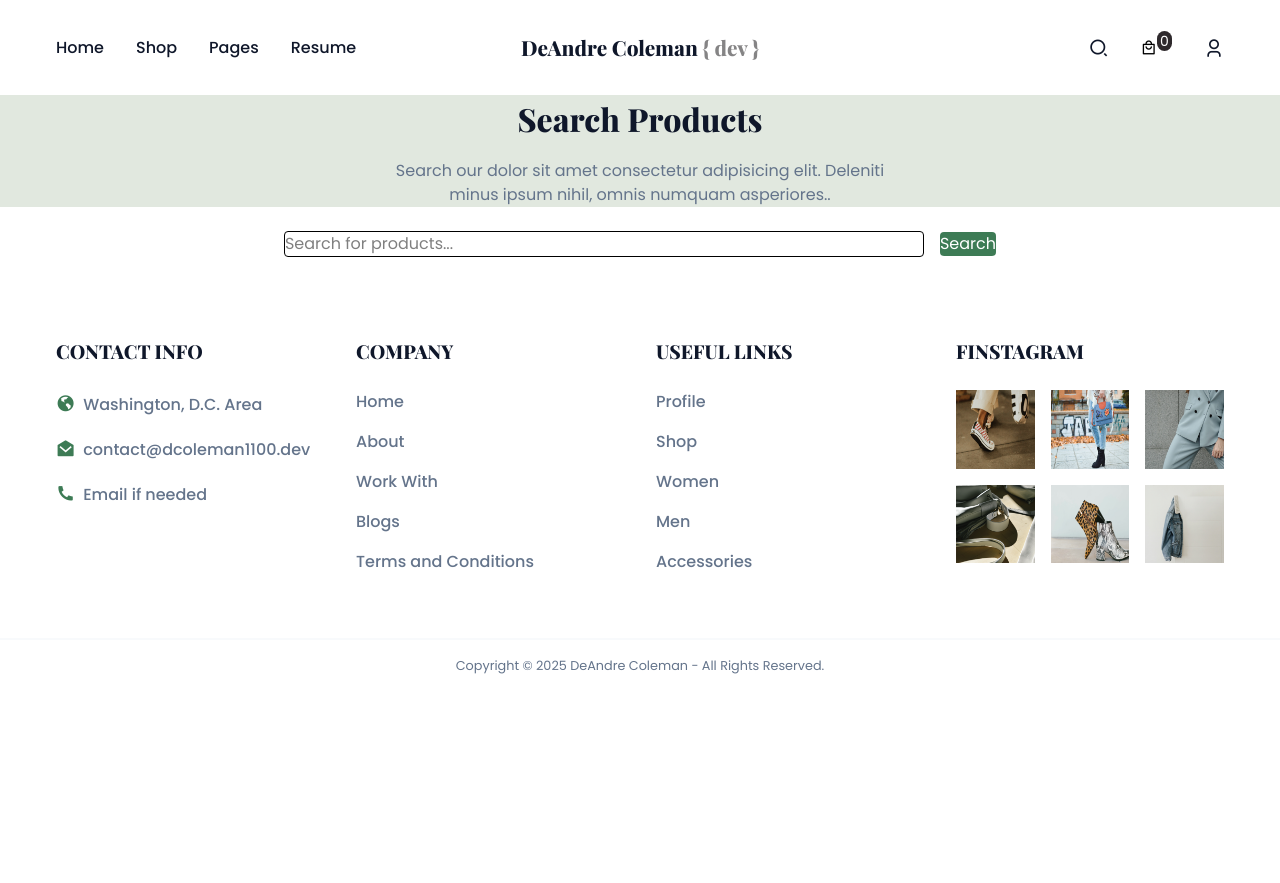
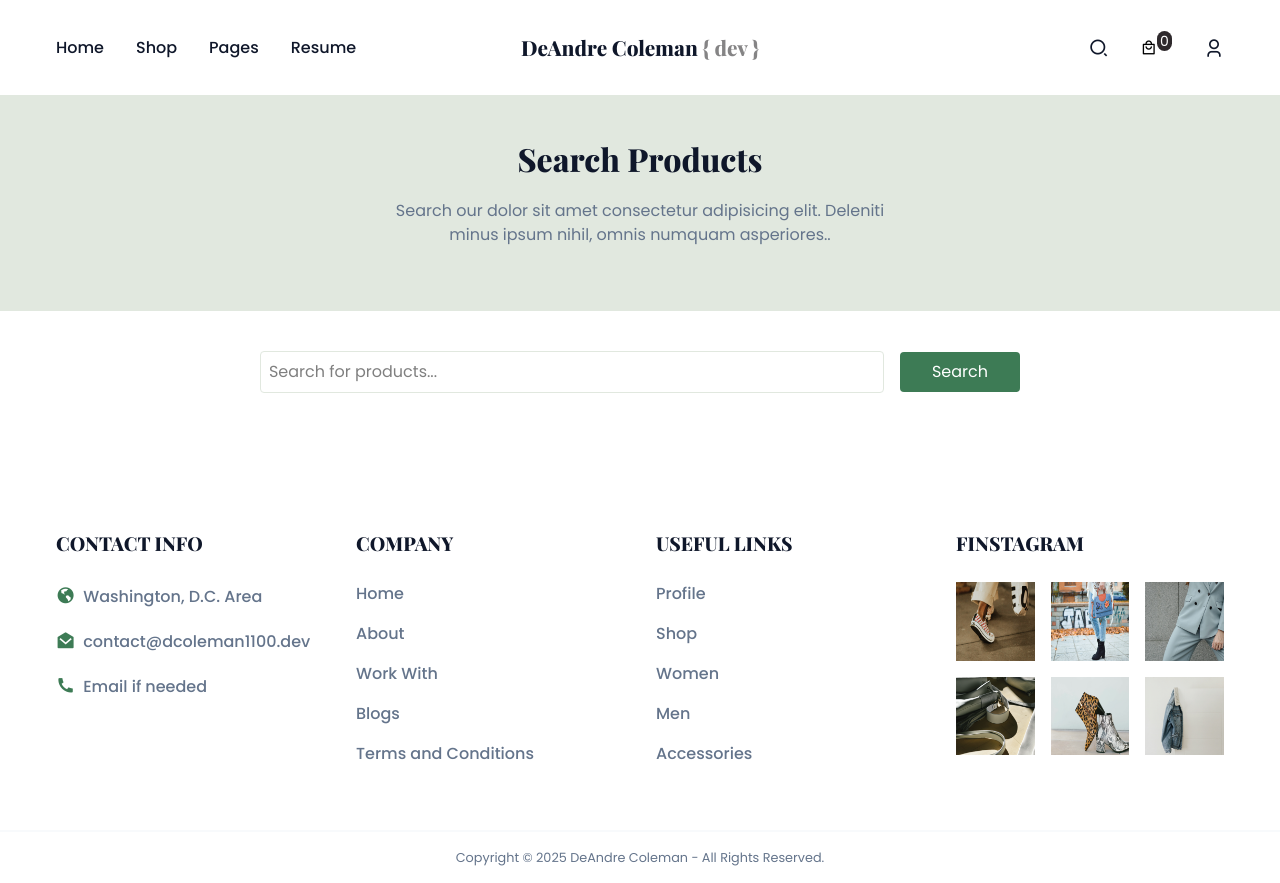
Before and after one commit to ColeDre/ecommerce-portfolio-project, a React (Vite) app in the folder client/: page /search in a window 1280 px wide. Before the commit the page ends 800 px from the top, so only its background shows below. Built offline with nearby package versions, Linux system fonts and the light colour scheme.

Commit message:
Create classes for search

```diff
--- a/client/src/index.css
+++ b/client/src/index.css
@@ -34,11 +34,11 @@
   --header-font: "Playfair Display", serif;
 }
 
-* {
+/* * {
   padding: 0;
   margin: 0;
   box-sizing: border-box;
-}
+} */
 
 .category__section__container {
   max-width: var(--max-width-1400);
@@ -50,6 +50,21 @@
   margin-top: -.5rem;
   padding-bottom: 3rem;
 }
+
+.search__section__container {
+  max-width: var(--max-width-1400);
+  margin: auto;
+  padding: 2.5rem 1rem;
+}
+
+.search__section__container + .section__container {
+  margin-top: -.5rem;
+  padding-bottom: 3rem;
+}
+
+/* .search__bar {
+
+} */
 
 .section__container {
   max-width: var(--max-width-1400);
@@ -85,6 +100,11 @@
   margin-bottom: 1.5rem;
   color: var(--text-light);
   text-align: center;
+}
+
+.search-bar {
+  border-color: #E1E8DF;
+  height: ;
 }
 
 .btn {
```
